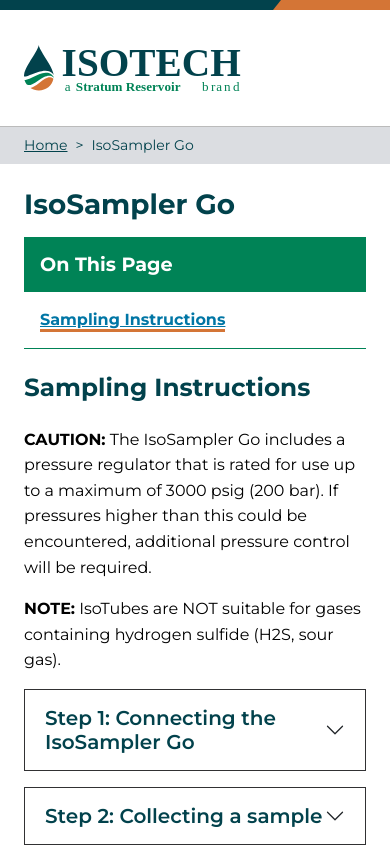
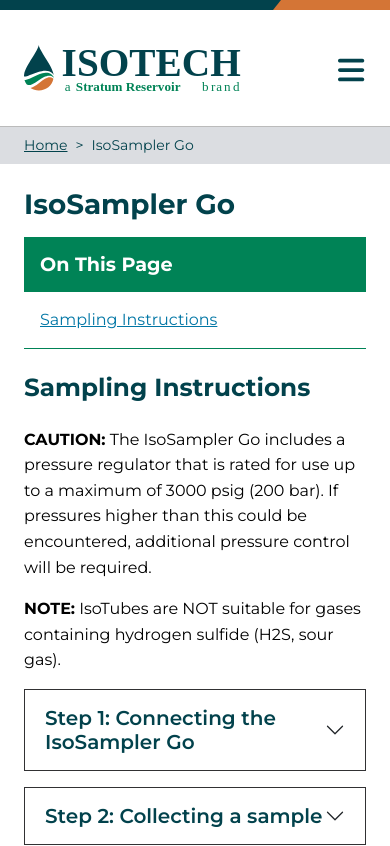
Before and after one commit to alyssa-a/isosampler, a Next.js app: page /isosampler-go in a window 390 px wide. Shown: the top 846 px of the page. Built offline with nearby package versions, Linux system fonts and the light colour scheme.

Commit message:
Desktop and mobile menu

```diff
--- a/src/app/globals.css
+++ b/src/app/globals.css
@@ -58,6 +58,7 @@
     margin-top: 0.5rem;
 }
 
+/* Header styles */
 header {
     border-top: 10px solid var(--sr-steel);
     border-bottom: 1px solid #BBBBBB;
@@ -85,6 +86,16 @@
     align-items: flex-end;
 }
 
+#navToggle {
+    width: 30px;
+    height: 30px;
+    border: none;
+    background-color: unset;
+    color: var(--sr-steel);
+    font-size: 30px;
+}
+
+/* Footer styles */
 footer {
     color: #FFFFFF;
 }
@@ -115,11 +126,6 @@
 footer .copyright {
     background-color: var(--dark-grey);
     font-size: 14px;
-}
-
-/* Focus states */
-*:focus {
-    outline: 3px solid var(--sr-orange);
 }
 
 /* background colors */
@@ -268,6 +274,10 @@
     font-weight: 600;
 }
 
+.nav-item {
+    margin-bottom: 0;
+}
+
 .nav-link {
     padding-top: 0;
     padding-bottom: 0;
@@ -284,6 +294,14 @@
 .dropdown-menu a {
     color: var(--sr-steel);
     text-decoration: none;
+}
+
+
+.dropdown-item:hover,
+.dropdown-item:focus {
+    color: var(--sr-steel);
+    background-color: transparent;
+    text-decoration: underline;
 }
 
 .breadcrumb-item {
@@ -330,6 +348,39 @@
 }
 
 /* Responsive styles */
+@media screen and (max-width: 991px) {
+    header > .container {
+        align-items: center;
+    }
+
+    #navMenu {
+        position: absolute;
+        top: calc(100% + 1px);
+        right: 0;
+        width: 100%;
+        background-color: #FFFFFF;
+        padding: 1.5rem;
+        box-shadow: 10px 10px 20px 0px rgba(0,0,0,0.25);
+        z-index: 9999;
+    }
+
+    #navMenu .nav {
+        max-width: 720px;
+        margin: 0 auto;
+        flex-direction: column;
+        gap: 1rem;
+    }
+
+    #navMenu .dropdown-menu {
+        box-shadow: none;
+        width: 100%;
+        padding-left: 0.5rem;
+        position: unset !important;
+        inset: unset !important;
+        transform: none !important;
+    }
+}
+
 @media screen and (max-width: 767px) {
     #primary {
         order: 2;
--- a/src/components/Header.js
+++ b/src/components/Header.js
@@ -1,8 +1,41 @@
+'use client';
+
+import { useState, useEffect } from 'react';
 import Image from 'next/image';
 import Link from 'next/link';
 import logo from '../../public/images/isotech-logo.svg';
+import { FontAwesomeIcon } from '@fortawesome/react-fontawesome'
+import { faBars, faXmark } from '@fortawesome/free-solid-svg-icons'
 
 export default function Header() {
+    const [width, setWidth] = useState(window.innerWidth);
+    const [visible, setVisible] = useState(true);
+
+    useEffect(() => {
+        const handleResize = () => {
+            setWidth(window.innerWidth);
+          };
+
+          window.addEventListener('resize', handleResize);
+
+          return () => {
+            window.removeEventListener('resize', handleResize);
+          };
+    }, []);
+
+    useEffect(() => {
+        if (width > 991) {
+            setVisible(true);
+        } else if (width <= 991) {
+            setVisible(false);
+        }
+
+    }, [width]);
+
+    const toggleMenu = (e) => {
+        setVisible(!visible);
+    }
+
     return (
         <header>
             <div className="container">
@@ -16,8 +49,17 @@
                     </Link>
                 </div>
 
-                {/* <nav>
-                    <ul id="" class="nav">
+                <div id="mainNav">
+                    { width <= 991 &&
+                        <button type="button" id="navToggle" aria-controls="navMenu" aria-expanded="false" aria-label="Toggle main navigation" onClick={toggleMenu}>
+                            { visible ?
+                                <FontAwesomeIcon icon={faXmark} className="close-menu"/> :
+                                <FontAwesomeIcon icon={faBars} className="open-menu"/>
+                            }
+                        </button>
+                    }
+                    <nav id="navMenu" className={visible ? "d-block" : "d-none"}>
+                        <ul class="nav">
                             <li class="nav-item">
                                 <Link class="nav-link active" href="/">Home</Link>
                             </li>
@@ -31,13 +73,14 @@
 
                                 <ul className="dropdown-menu" aria-labelledby="devicesDropdownLink">
                                     <li className="dropdown-item"><Link href="/isosampler-pro">IsoSampler Pro</Link></li>
-                                <li className="dropdown-item"><Link href="#">IsoSampler MAX</Link></li>
-                                <li className="dropdown-item"><Link href="#">IsoSampler Go</Link></li>
+                                    {/* <li className="dropdown-item"><Link href="/isosampler-max">IsoSampler MAX</Link></li> */}
+                                    <li className="dropdown-item"><Link href="/isosampler-go">IsoSampler Go</Link></li>
                                 </ul>
                             </li>
 
                         </ul>
-                </nav> */}
+                    </nav>
+                </div>
 
                 {/* <nav className="navbar navbar-expand-lg p-0">
                     <button className="navbar-toggler" type="button" data-bs-toggle="collapse" data-bs-target="#navbarNavDropdown" aria-controls="navbarNavDropdown" aria-expanded="false" aria-label="Toggle navigation">
--- a/src/components/TableOfContents.js
+++ b/src/components/TableOfContents.js
@@ -12,7 +12,7 @@
         let options = {
             root: null,
             rootMargin: "0px",
-            threshold: 0.0,
+            threshold: 0,
         };
 
         const handleIntersect = (entries, observer) => {
@@ -33,7 +33,7 @@
             const text = elem.querySelector("h2").innerText;
             sections.push({id, text});
 
-            observer.observe(elem);
+            // observer.observe(elem);
         });
 
         setSections(sections);
```
Lines whose indentation alone changed are shown as unchanged.
